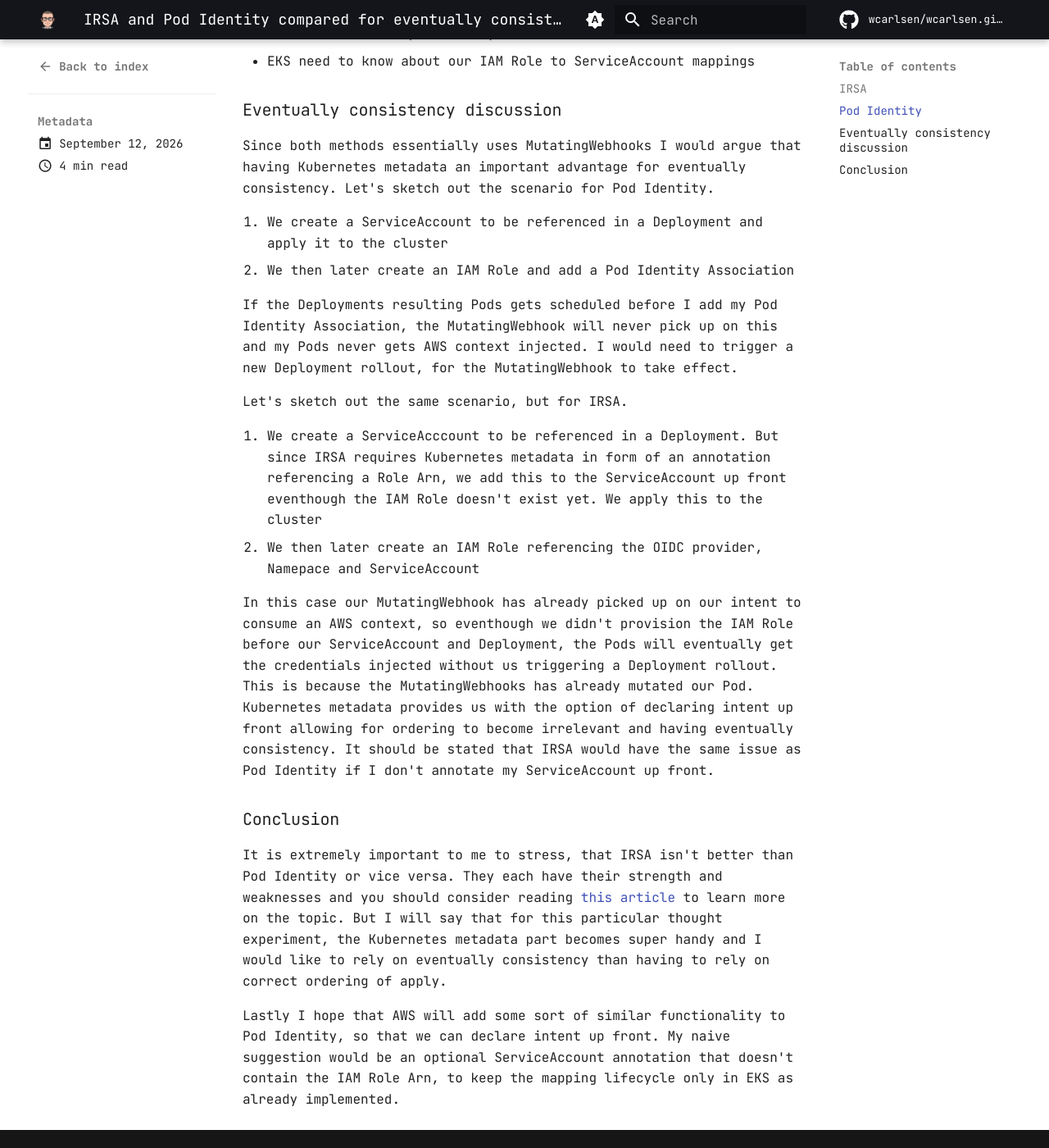
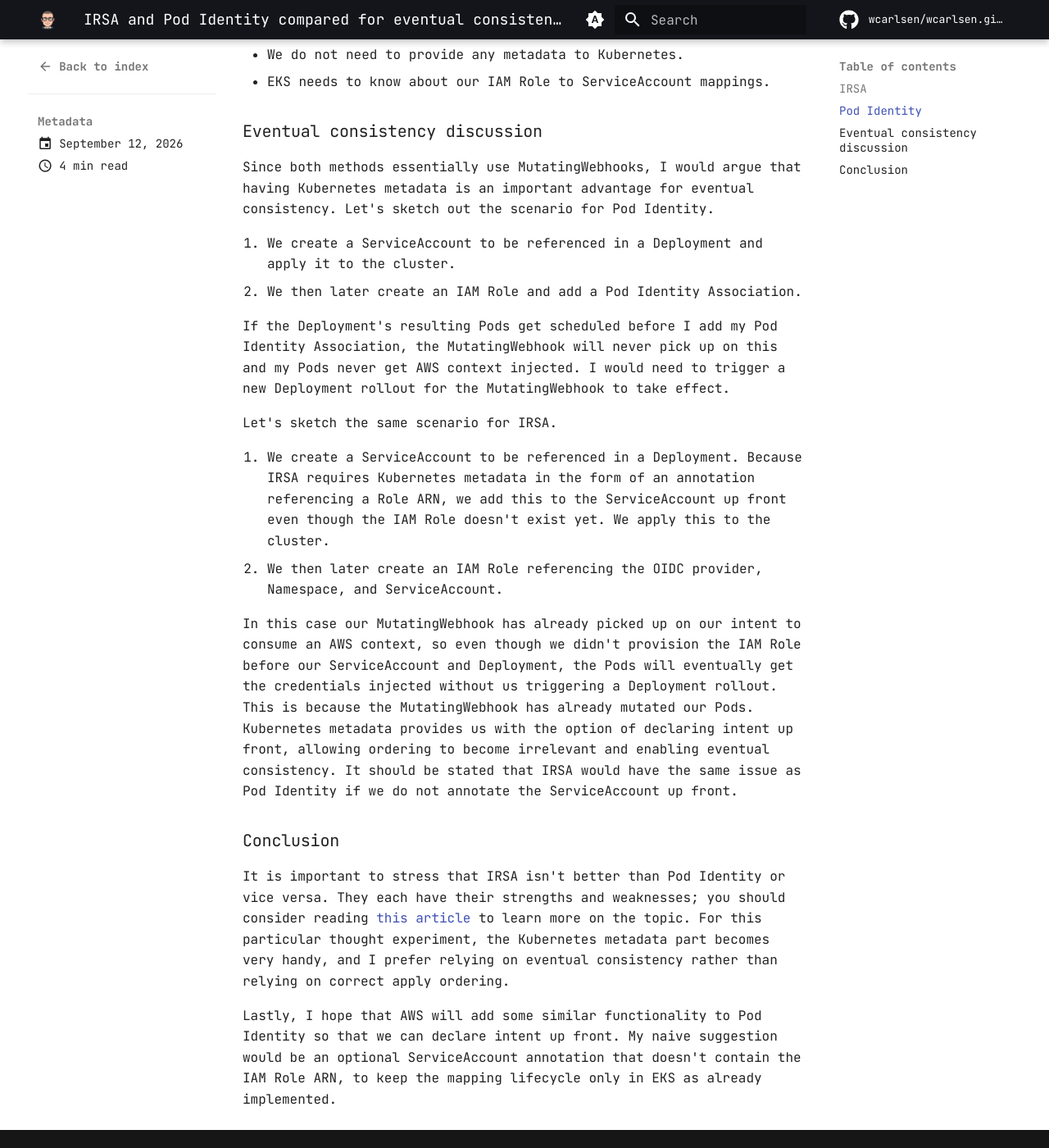
Before and after one commit to wcarlsen/wcarlsen.github.io, an MkDocs documentation site: the page built from docs/posts/2026-09-12-irsa-and-pod-identity-eventually-consistency.md, in a window 1280 px wide and 1400 px high, scrolled down 1450 px. Shown: the whole window at 82% size. Built offline with MkDocs 1.6.1 and Material for MkDocs 9.7.7, drawn with Linux system fonts in a browser that asks for light colours; plug-ins that fetch from the network failed and are left out; comment, search, counter and statistics services are not loaded; some of the changed text lies outside the part shown.

Commit message:
Did spell checking
Signed-off-by: Willi Carlsen <carlsenwilli@gmail.com>

```diff
--- a/docs/posts/2026-09-12-irsa-and-pod-identity-eventually-consistency.md
+++ b/docs/posts/2026-09-12-irsa-and-pod-identity-eventually-consistency.md
@@ -8,48 +8,48 @@
   - pod-identity
 ---
 
-# IRSA and Pod Identity compared for eventually consistency
+# IRSA and Pod Identity compared for eventual consistency
 
 While basically achieving the same IAM Roles for Service Accounts (IRSA) and Pod Identity namely, injecting an AWS context with temporary credentials into your Kubernetes Pod workloads. They do this in very different manner. In this post we will touch upon the differences, promises and the topic of eventually consistency.
 
 ### IRSA
 
-When provisioning an AWS EKS cluster an OIDC provider is associated to that particular cluster. The OIDC provider is unique to the cluster and commonly lives and dies with it. We use this OIDC provider to create a federated trust with our IAM Roles to allow EKS to fetch temporary credentials. It is imporatant to note that the trust policy also has to be aware of the Namespace and ServiceAccount used and the ServiceAccount need a special annotation containing the IAM Role Arn. The last bit is important for our later discussion about eventually consistency, since we provide Kubernetes with some metadata related to our IAM Role to ServiceAccount mapping. A MutatingWebhook, hidden in the control plane, picks up workloads using a ServiceAccount annotated with the intend of consuming the IAM Role credentials and injects it.
+When provisioning an AWS EKS cluster, an OIDC provider is associated with that particular cluster. The OIDC provider is unique to the cluster and commonly lives and dies with it. We use this OIDC provider to create a federated trust with our IAM Roles to allow EKS to fetch temporary credentials. It is important to note that the trust policy also has to be aware of the Namespace and ServiceAccount used, and the ServiceAccount needs a special annotation containing the IAM Role ARN. The last bit is important for our later discussion about eventual consistency, since we provide Kubernetes with some metadata related to our IAM Role to ServiceAccount mapping. A MutatingWebhook, hidden in the control plane, picks up workloads using a ServiceAccount annotated with the intention of consuming the IAM Role credentials and injects them.
 
-We've can already realise a few things here:
+We can already realise a few things here:
 
-* IRSA cannot survive cluster recreating without us updating the the IAM Role trust policy with the updated OIDC provider
-* We need to provide Kubernetes with some metadata in form of a ServiceAccount annotation
-* EKS doesn't need to know anything about our IAM Role to ServiceAccount mapping
+* IRSA cannot survive cluster recreation without us updating the IAM Role trust policy with the updated OIDC provider.
+* We need to provide Kubernetes with some metadata in the form of a ServiceAccount annotation.
+* EKS doesn't need to know anything about our IAM Role to ServiceAccount mapping.
 
 ### Pod Identity
 
-Pod Identity takes a different approach than IRSA in order to solve the "cannot survive cluster recreation" problem, by replacing the OIDC federation with an EKS naitive exchange called association. A Pod Identity Association is record that maps an IAM Role to one Kubernetes ServiceAccount and the record lives entirely in EKS, hence we don't need to provide any metadata to Kubernetes. The IAM Role still need a trust policy, but it is now independent of the OIDC provider, Namespace and ServiceAccount. For Pod Identity to work we need to enable the EKS addon that provisions a DaemonSet and a MutatingWebhook. Once a Pod Identity Association has been added, the MutatingWebhook now inject credentials into the Pod.
+Pod Identity takes a different approach than IRSA to address the "cannot survive cluster recreation" problem by replacing OIDC federation with an EKS-native exchange called an association. A Pod Identity Association is a record that maps an IAM Role to one Kubernetes ServiceAccount and the record lives entirely in EKS; hence we don't need to provide any metadata to Kubernetes. The IAM Role still needs a trust policy, but it is now independent of the OIDC provider, Namespace, and ServiceAccount. For Pod Identity to work we need to enable the EKS addon that provisions a DaemonSet and a MutatingWebhook. Once a Pod Identity Association has been added, the MutatingWebhook injects credentials into the Pod.
 
-Again we can realise a couple things of interest:
+Again, we can realise a couple of things of interest:
 
-* Pod Identity can survive cluster recreating, but it requires that EKS know all the mappings between IAM Roles and ServiceAccounts
-* We do not need to provide any metadata to Kuberentes
-* EKS need to know about our IAM Role to ServiceAccount mappings
+* Pod Identity can survive cluster recreation, but it requires that EKS knows all the mappings between IAM Roles and ServiceAccounts.
+* We do not need to provide any metadata to Kubernetes.
+* EKS needs to know about our IAM Role to ServiceAccount mappings.
 
-### Eventually consistency discussion
+### Eventual consistency discussion
 
-Since both methods essentially uses MutatingWebhooks I would argue that having Kubernetes metadata an important advantage for eventually consistency. Let's sketch out the scenario for Pod Identity.
+Since both methods essentially use MutatingWebhooks, I would argue that having Kubernetes metadata is an important advantage for eventual consistency. Let's sketch out the scenario for Pod Identity.
 
-1. We create a ServiceAccount to be referenced in a Deployment and apply it to the cluster
-2. We then later create an IAM Role and add a Pod Identity Association
+1. We create a ServiceAccount to be referenced in a Deployment and apply it to the cluster.
+2. We then later create an IAM Role and add a Pod Identity Association.
 
-If the Deployments resulting Pods gets scheduled before I add my Pod Identity Association, the MutatingWebhook will never pick up on this and my Pods never gets AWS context injected. I would need to trigger a new Deployment rollout, for the MutatingWebhook to take effect.
+If the Deployment's resulting Pods get scheduled before I add my Pod Identity Association, the MutatingWebhook will never pick up on this and my Pods never get AWS context injected. I would need to trigger a new Deployment rollout for the MutatingWebhook to take effect.
 
-Let's sketch out the same scenario, but for IRSA.
+Let's sketch the same scenario for IRSA.
 
-1. We create a ServiceAcccount to be referenced in a Deployment. But since IRSA requires Kubernetes metadata in form of an annotation referencing a Role Arn, we add this to the ServiceAccount up front eventhough the IAM Role doesn't exist yet. We apply this to the cluster
-2. We then later create an IAM Role referencing the OIDC provider, Namepace and ServiceAccount
+1. We create a ServiceAccount to be referenced in a Deployment. Because IRSA requires Kubernetes metadata in the form of an annotation referencing a Role ARN, we add this to the ServiceAccount up front even though the IAM Role doesn't exist yet. We apply this to the cluster.
+2. We then later create an IAM Role referencing the OIDC provider, Namespace, and ServiceAccount.
 
-In this case our MutatingWebhook has already picked up on our intent to consume an AWS context, so eventhough we didn't provision the IAM Role before our ServiceAccount and Deployment, the Pods will eventually get the credentials injected without us triggering a Deployment rollout. This is because the MutatingWebhooks has already mutated our Pod. Kubernetes metadata provides us with the option of declaring intent up front allowing for ordering to become irrelevant and having eventually consistency. It should be stated that IRSA would have the same issue as Pod Identity if I don't annotate my ServiceAccount up front.
+In this case our MutatingWebhook has already picked up on our intent to consume an AWS context, so even though we didn't provision the IAM Role before our ServiceAccount and Deployment, the Pods will eventually get the credentials injected without us triggering a Deployment rollout. This is because the MutatingWebhook has already mutated our Pods. Kubernetes metadata provides us with the option of declaring intent up front, allowing ordering to become irrelevant and enabling eventual consistency. It should be stated that IRSA would have the same issue as Pod Identity if we do not annotate the ServiceAccount up front.
 
 ### Conclusion
 
-It is extremely important to me to stress, that IRSA isn't better than Pod Identity or vice versa. They each have their strength and weaknesses and you should consider reading [this article](https://hidekazu-konishi.com/entry/amazon_eks_pod_identity_and_irsa_decision_guide.html) to learn more on the topic. But I will say that for this particular thought experiment, the Kubernetes metadata part becomes super handy and I would like to rely on eventually consistency than having to rely on correct ordering of apply.
+It is important to stress that IRSA isn't better than Pod Identity or vice versa. They each have their strengths and weaknesses; you should consider reading [this article](https://hidekazu-konishi.com/entry/amazon_eks_pod_identity_and_irsa_decision_guide.html) to learn more on the topic. For this particular thought experiment, the Kubernetes metadata part becomes very handy, and I prefer relying on eventual consistency rather than relying on correct apply ordering.
 
-Lastly I hope that AWS will add some sort of similar functionality to Pod Identity, so that we can declare intent up front. My naive suggestion would be an optional ServiceAccount annotation that doesn't contain the IAM Role Arn, to keep the mapping lifecycle only in EKS as already implemented.
+Lastly, I hope that AWS will add some similar functionality to Pod Identity so that we can declare intent up front. My naive suggestion would be an optional ServiceAccount annotation that doesn't contain the IAM Role ARN, to keep the mapping lifecycle only in EKS as already implemented.
```
